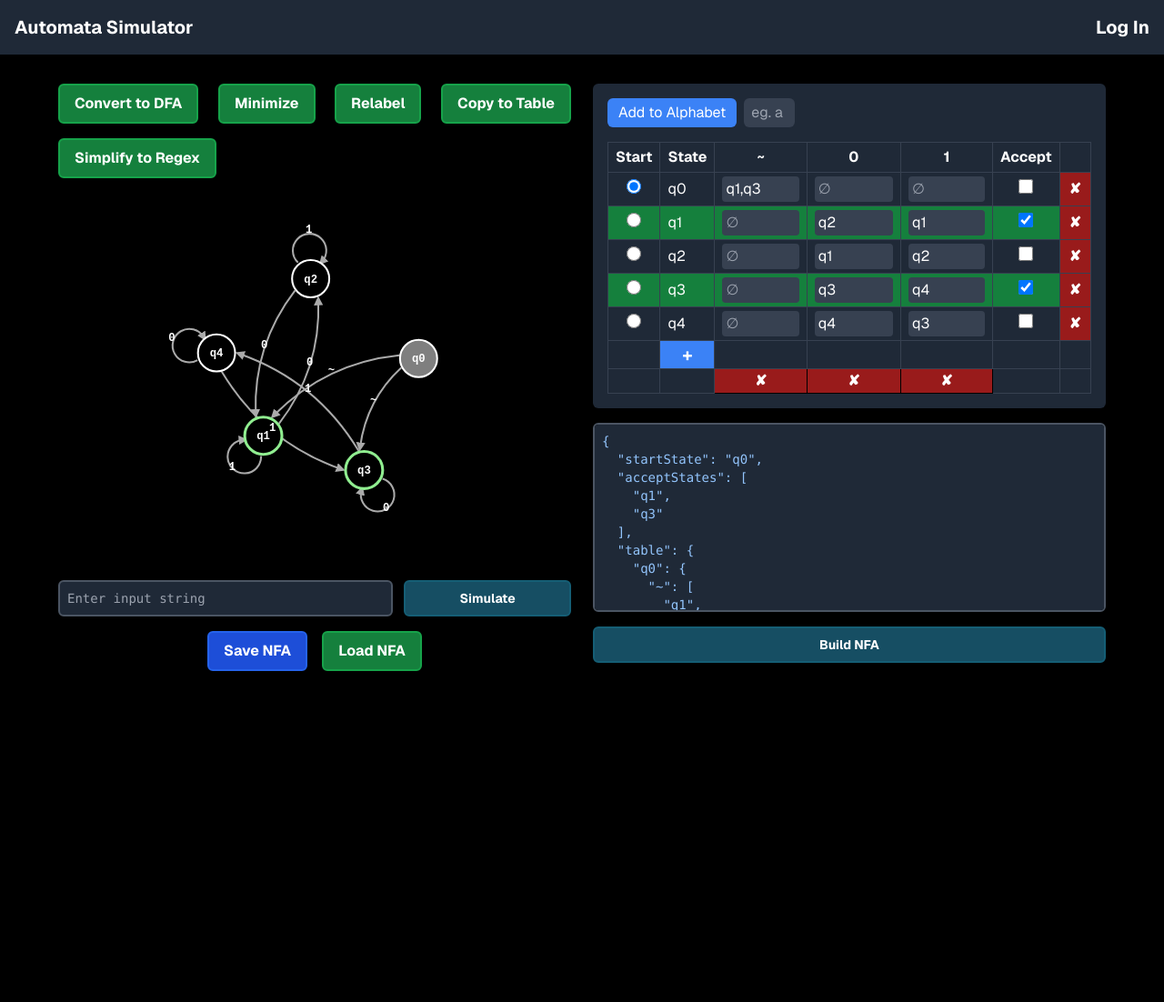
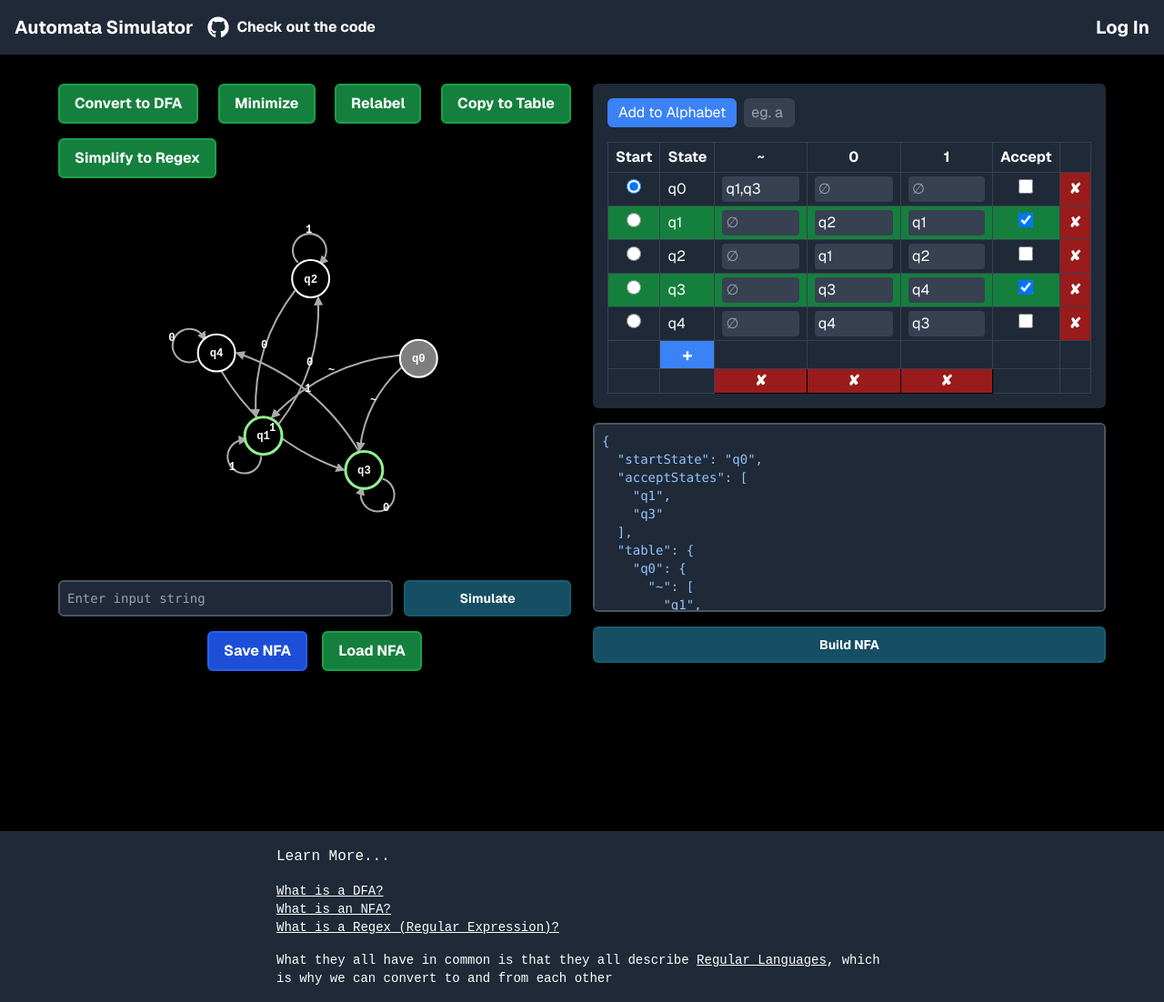
Before and after one commit to igreat/regular-languages-simulator, a Next.js app: page / in a window 1280 px wide. Shown: the whole page at 91% size. Before the commit the page ends 898 px from the top, so only its background shows below. Built offline with nearby package versions, Linux system fonts and the light colour scheme.

Commit message:
add a simple learn more section + project github link

```diff
--- a/package.json
+++ b/package.json
@@ -31,13 +31,14 @@
     "postgres": "^3.4.4",
     "react": "^19.0.0-rc-fb9a90fa48-20240614",
     "react-dom": "^19.0.0-rc-fb9a90fa48-20240614",
+    "react-icons": "^5.3.0",
     "tailwindcss-font-inter": "^3.1.0",
     "zod": "^3.23.8"
   },
   "devDependencies": {
     "@types/eslint": "^8.56.12",
     "@types/node": "^20.16.5",
-    "@types/react": "^18.3.5",
+    "@types/react": "^18.3.8",
     "@types/react-dom": "^18.3.0",
     "@typescript-eslint/eslint-plugin": "^8.5.0",
     "@typescript-eslint/parser": "^8.5.0",
--- a/src/app/layout.tsx
+++ b/src/app/layout.tsx
@@ -5,6 +5,7 @@ import { type Metadata } from "next";
 import { Analytics } from '@vercel/analytics/react';
 
 import Link from "next/link";
+import { FaGithub } from 'react-icons/fa';
 
 export const metadata: Metadata = {
   title: "Automata Simulator",
@@ -15,18 +16,61 @@ export const metadata: Metadata = {
 function TopNav() {
   return (
     <nav className="flex items-center justify-between p-4 bg-gray-800 text-white text-xl font-bold">
+      <div className="flex gap-4">
         <Link
           className="text-white"
           href="/"
         >
           Automata Simulator
         </Link>
-      <div className="flex gap-4">
+        <a
+          href="https://github.com/igreat/automata-simulator"
+          target="_blank"
+          rel="noopener noreferrer"
+          className="text-white flex gap-2 text-base items-center"
+        >
+          <FaGithub className="h-6 w-6" />
+          Check out the code
+        </a>
+      </div>
       <Link href="/login">
         Log In
       </Link>
+    </nav>
+  );
+}
+
+function Footer() {
+  // just a simple link to what DFAs, NFAs and Regexes and Regular Languages are
+  return (
+    // set font family to JetBrains Mono
+    <footer className="p-4 bg-gray-800 text-white text-sm" style={{ fontFamily: "JetBrains Mono, monospace" }}>
+      <div className="flex flex-col gap-4 max-w-2xl mx-auto">
+        <h2 className="text-base">Learn More...</h2>
+        <ul>
+          <li>
+            <a href="https://en.wikipedia.org/wiki/Deterministic_finite_automaton" className="underline">
+              What is a DFA?
+            </a>
+          </li>
+          <li>
+            <a href="https://en.wikipedia.org/wiki/Nondeterministic_finite_automaton" className="underline">
+              What is an NFA?
+            </a>
+          </li>
+          <li>
+            <a href="https://en.wikipedia.org/wiki/Regular_expression" className="underline">
+              What is a Regex (Regular Expression)?
+            </a>
+          </li>
+        </ul>
+        <p>
+          What they all have in common is that they all describe <span> </span>
+          <a href="https://en.wikipedia.org/wiki/Regular_language" className="underline">Regular Languages</a>,
+          which is why we can convert to and from each other
+        </p>
       </div>
-    </nav>
+    </footer>
   );
 }
 
@@ -37,6 +81,7 @@ export default function RootLayout({
     <html lang="en" className={`${GeistSans.variable}`}>
       <body className="flex flex-col gap-4">
         <TopNav />{children}
+        <Footer />
         <Analytics />
       </body>
     </html>
```
Also changed, not shown: 2 other files (tests, documents, lock files or other folders). Lines whose indentation alone changed are shown as unchanged.
